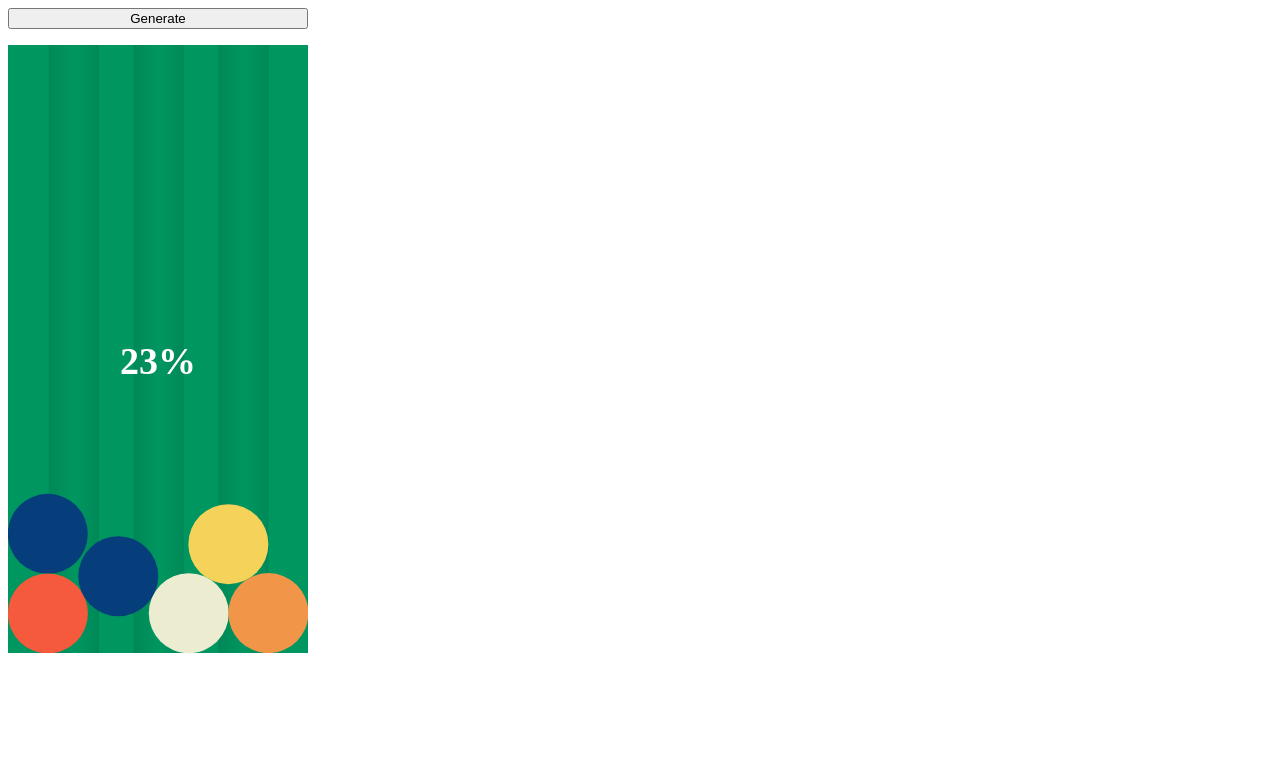
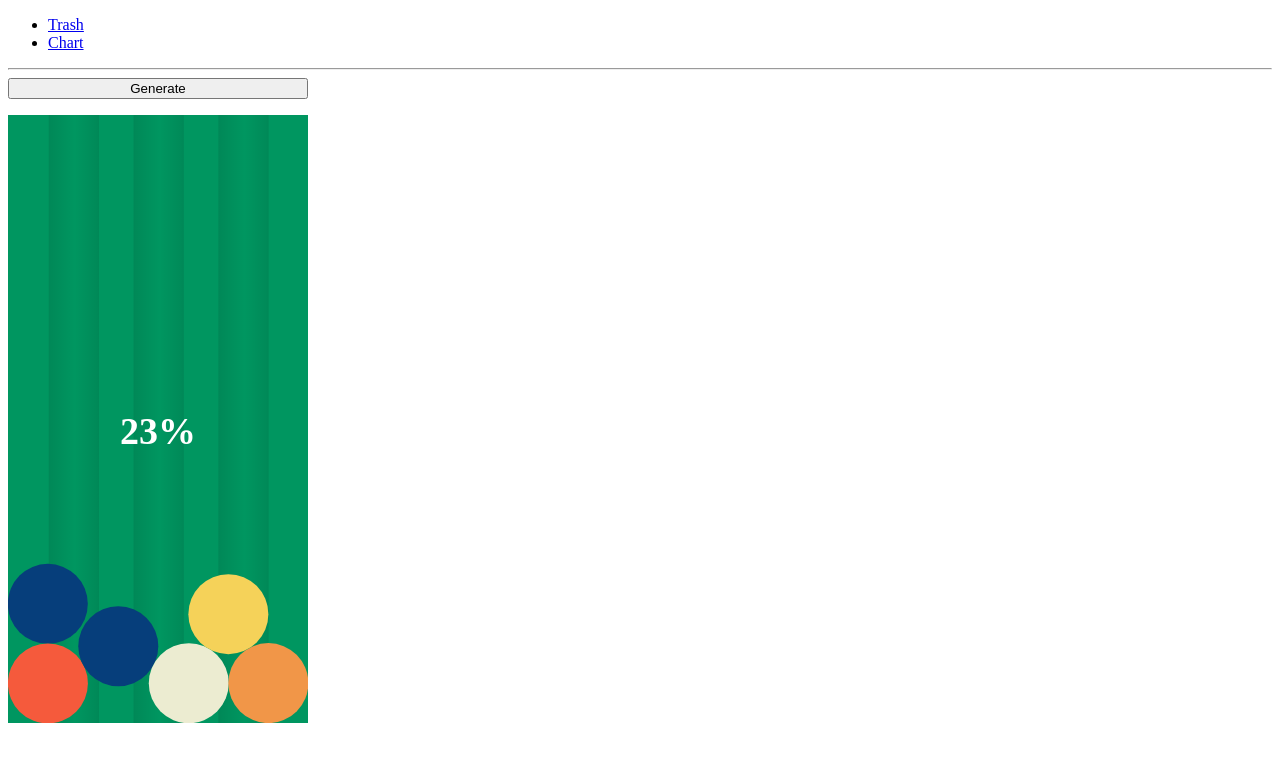
Before and after one commit to CAGO-Junction-2020-Connected/CAGO-Frontend, a React (Create React App) app: page /trash in a window 1280 px wide. Shown: the top 762 px of the page. Built offline with nearby package versions, Linux system fonts and the light colour scheme.

Commit message:
Update route in app component

```diff
--- a/src/App.js
+++ b/src/App.js
@@ -1,11 +1,23 @@
 import React from 'react';
+import { BrowserRouter, Route } from 'react-router-dom';
+
 import PlasticTrash from './components/PlasticTrash';
+import EnvChart from './components/EnvChart';
+import Menu from './components/Menu';
 
 const App = () => {
   return (
-    <>
-      <PlasticTrash currentUserPlastic={7} />
-    </>
+    <BrowserRouter>
+      <Menu />
+      <Route
+        path="/trash"
+        render={() => <PlasticTrash currentUserPlastic={7} />}
+      />
+      <Route
+        path="/chart"
+        render={() => <EnvChart currentUserPlasticPercent={60} />}
+      />
+    </BrowserRouter>
   );
 };
 
--- /dev/null
+++ b/src/components/Menu.js
@@ -0,0 +1,20 @@
+import React from 'react';
+import { Link } from 'react-router-dom';
+
+const Menu = () => {
+  return (
+    <>
+      <ul>
+        <li>
+          <Link to="/trash">Trash</Link>
+        </li>
+        <li>
+          <Link to="/chart">Chart</Link>
+        </li>
+      </ul>
+      <hr />
+    </>
+  );
+};
+
+export default Menu;
```
